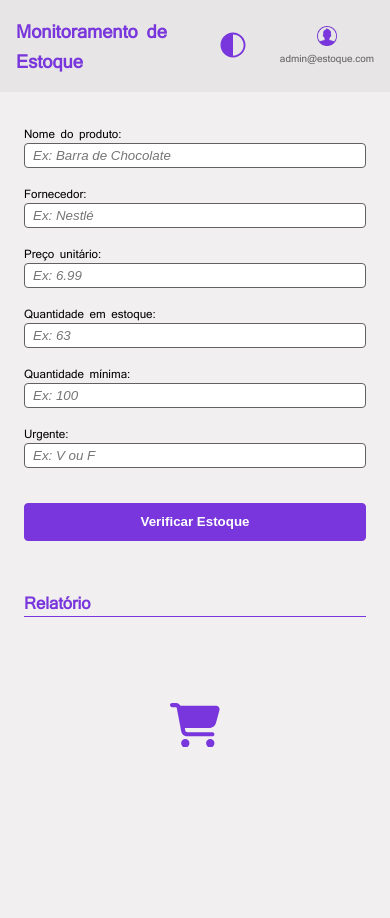
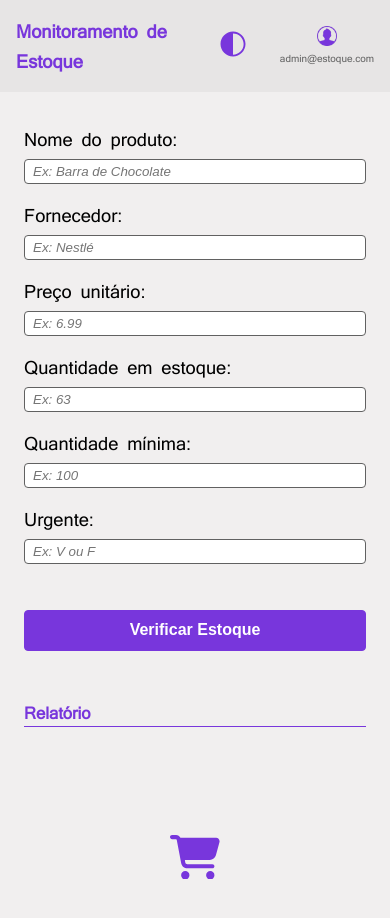
Before and after one commit to filhodepeterpan/SMES---Sistema-de-Monitoramento-De-Estoque-De-Supermercado, a plain HTML site: page index.html in a window 390 px wide. Before the commit the page ends 844 px from the top, so only its background shows below. Drawn offline with Linux system fonts and the light colour scheme.

Commit message:
Alteração de tamanhos de fontes para melhoria da responsividade

```diff
--- a/styles/media.query.css
+++ b/styles/media.query.css
@@ -7,7 +7,7 @@
         padding: 0;
     }
     body{
-        font-size: 0.7rem;
+        font-size: 1.1rem;
     }
     .conteudo{
         display: flex;
@@ -17,6 +17,7 @@
         padding: 0.25rem 0 0.25rem 0.5rem;
     }
     button{
+        font-size: 1rem;
         background-color: var(--cor-destaque);
         color: #ffffff;
     }
@@ -66,7 +67,7 @@
         padding: 0;
     }
     #situacao__de__estoque{
-        font-size: 1rem;
+        font-size: 1.6rem;
         text-align: center;
         font-weight: 600;
     }
```
